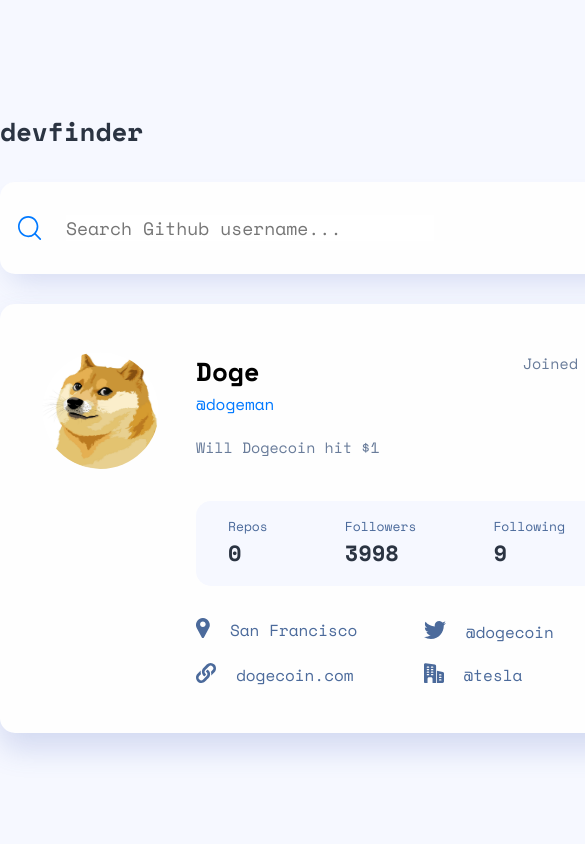
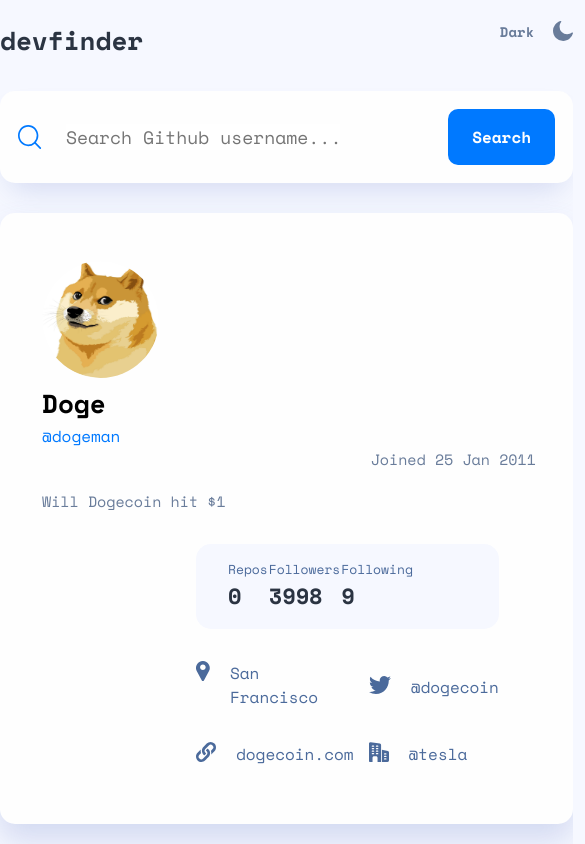
Before and after one commit to Mitch4sho/GitHub-user-serach-app, a React (Create React App) app: page / in a window 390 px wide. Shown: the top 844 px of the page, 585 px wide, since content can reach past the window. Built offline with nearby package versions, Linux system fonts and the light colour scheme; the HTML template or start-up script is replaced by a standard one.

Commit message:
refactor css so works better with other form factors like mobile and tablet

```diff
--- a/src/App.css
+++ b/src/App.css
@@ -63,12 +63,22 @@
   color: var(--grey-light-mode);
   background-color: var(--main-bg-light-mode);
   border: none;
+  cursor: pointer;
 }
 
 .dark-mode-button > button:hover {
   color: var(--black-light-mode);
 }
 
-/* svg:hover {
-  fill: red;
-} */
+/* Tablet sizing */
+@media (max-width: 768px) {
+  .App {
+    width: 573px;
+  }
+}
+
+@media (max-width: 375px) {
+  .App {
+    width: 327px;
+  }
+}
--- a/src/App.js
+++ b/src/App.js
@@ -3,7 +3,8 @@
 import UserDashBoard from "./components/UserDashboard";
 import "./App.css";
 /*
-- have a global state
+TODO:
+  - refactor the grid styling so it works well with other responsive formats
 */
 
 const getDate = (date) => {
--- a/src/components/UserDashboard.js
+++ b/src/components/UserDashboard.js
@@ -22,18 +22,18 @@
     }
   }, [user]);
 
+  const userBlog = user.blog ? user.blog.split("//")[1] : "Not Available";
+  console.log(userBlog);
   return (
     <div>
       {initialLoad ? (
         <div className="dashboard">
           <header className="header-info">
             <img src={Doge} alt="ProfilePhoto" className="user-profile-pic" />
-            <div className="user-info">
             <p className="name">Doge</p>
             <p className="username">@dogeman</p>
             <p className="join-date">Joined 25 Jan 2011</p>
             <p className="profile-bio">Will Dogecoin hit $1</p>
-            </div>
           </header>
           <ul className="info-container">
             <li className="repos">
@@ -90,12 +90,10 @@
               alt="ProfilePhoto"
               className="user-profile-pic"
             />
-            <div className="user-info">
             <p className="name">{user.name}</p>
             <p className="username">@{user.login}</p>
             <p className="join-date">{`Joined ${joinDate[2]} ${joinDate[1]} ${joinDate[0]}`}</p>
             <p className="profile-bio">{user.bio}</p>
-            </div>
           </header>
           <ul className="info-container">
             <li className="repos">
@@ -138,7 +136,7 @@
                   className={user.blog ? "" : "not-available"}
                   href={`${user.blog}`}
                 >
-                  {user.blog ? user.blog : "Not Available"}
+                  {`${userBlog}`}
                 </a>
               </p>
             </li>
--- a/src/styles/userDashboard.css
+++ b/src/styles/userDashboard.css
@@ -28,23 +28,21 @@
 
 /* header information */
 .header-info {
-  display: flex;
-  align-items: flex-start;
+  display: grid;
+  grid-template-columns: auto 1fr 1fr 1fr;
+  grid-template-rows: auto auto 1fr;
+  column-gap: 37px;
 
   grid-column: 1 / span 3;
-  gap: 37px;
 }
 
 .user-profile-pic {
   width: 117px;
   height: 117px;
   border-radius: 50%;
-}
 
-.user-info {
-  flex: 1;
-
-  display: grid;
+  grid-column: 1 / 2;
+  grid-row: 1 / -1;
 }
 
 .name {
@@ -53,8 +51,9 @@
   font-weight: 700;
   font-style: normal;
 
-  grid-column: 1 / span 2;
-  grid-row: 1 / 1;
+  align-self: flex-start;
+  grid-column: 2 / span 3;
+  grid-row: 1 / 2;
 }
 
 .username {
@@ -63,8 +62,7 @@
   font-style: normal;
   color: var(--blue-light-mode);
 
-  grid-column: 1 / span 2;
-  grid-row: 2 / 3;
+  grid-column: 2 / 3;
 }
 
 .join-date {
@@ -73,9 +71,9 @@
   font-style: normal;
   color: var(--grey-light-mode);
 
-  align-self: flex-start;
+  align-self: center;
   justify-self: end;
-  grid-column: 3 / span 3;
+  grid-column: 4 / span 4;
   grid-row: 1 / 2;
 }
 
@@ -86,8 +84,8 @@
   font-style: normal;
   color: var(--grey-light-mode);
 
-  grid-column: 1 / span 4;
-  grid-row: 3 / 4;
+  grid-column: 2 / span 3;
+  grid-row: 3 / span 5;
 }
 
 li {
@@ -128,6 +126,7 @@
   align-items: center;
   justify-items: start;
   row-gap: 19px;
+  column-gap: 15px;
 }
 
 .grid-container > li > p {
@@ -155,3 +154,25 @@
   color: var(--dark-blue-light-mode);
   text-decoration: underline;
 }
+
+/* Tablet sizing */
+@media (max-width: 768px) {
+  .header-info {
+    display: block;
+    grid-template-columns: 1fr 1fr;
+    grid-template-rows: 1fr 1fr;
+  }
+
+  .user-info {
+    display: block;
+    grid-column: 1 / 2;
+    grid-row: 1 / span 2;
+  }
+}
+
+/* Phone sizing */
+/* @media (max-width: 375px) {
+  .App {
+    width: 327px;
+  }
+} */
```
Lines whose indentation alone changed are shown as unchanged.
